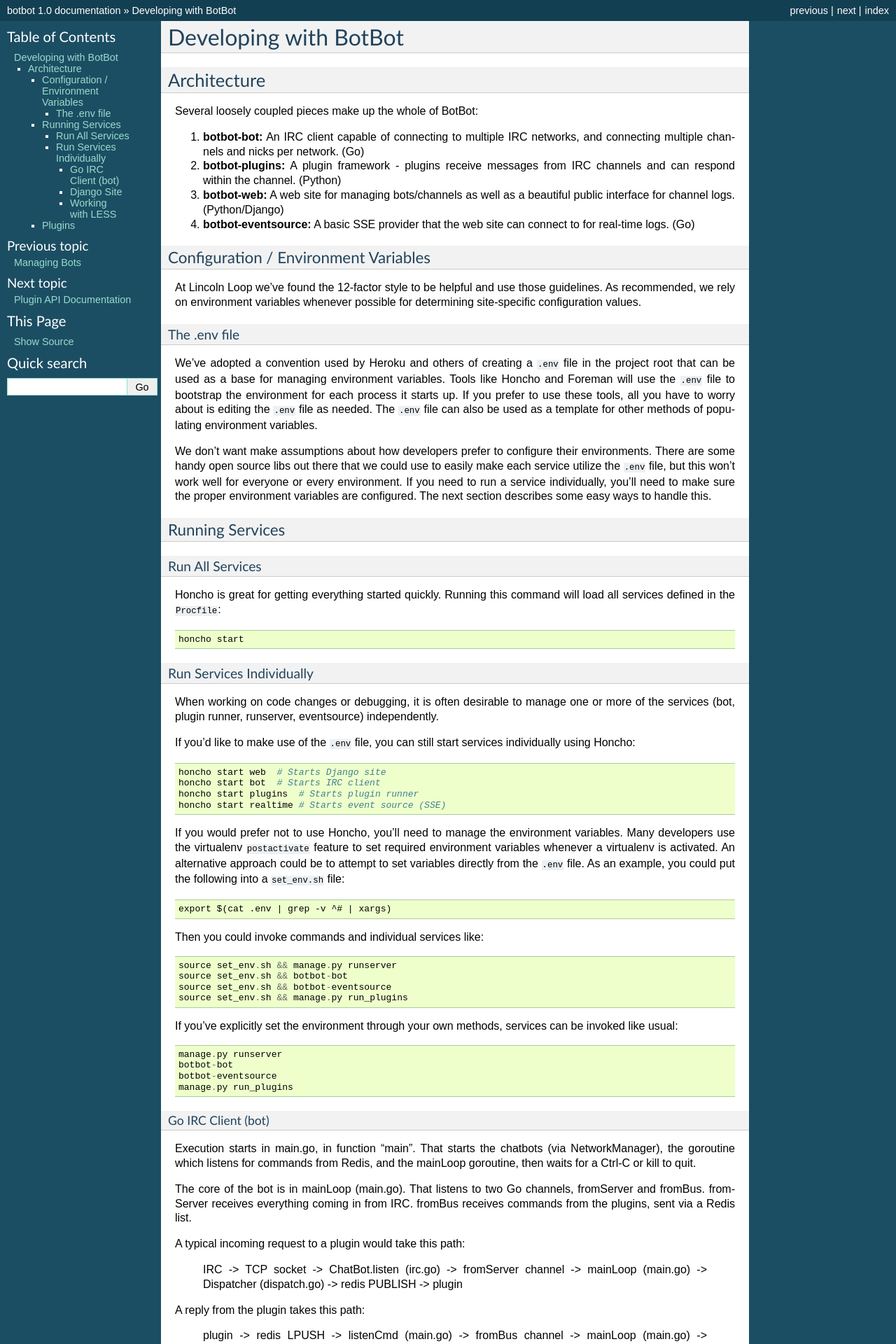
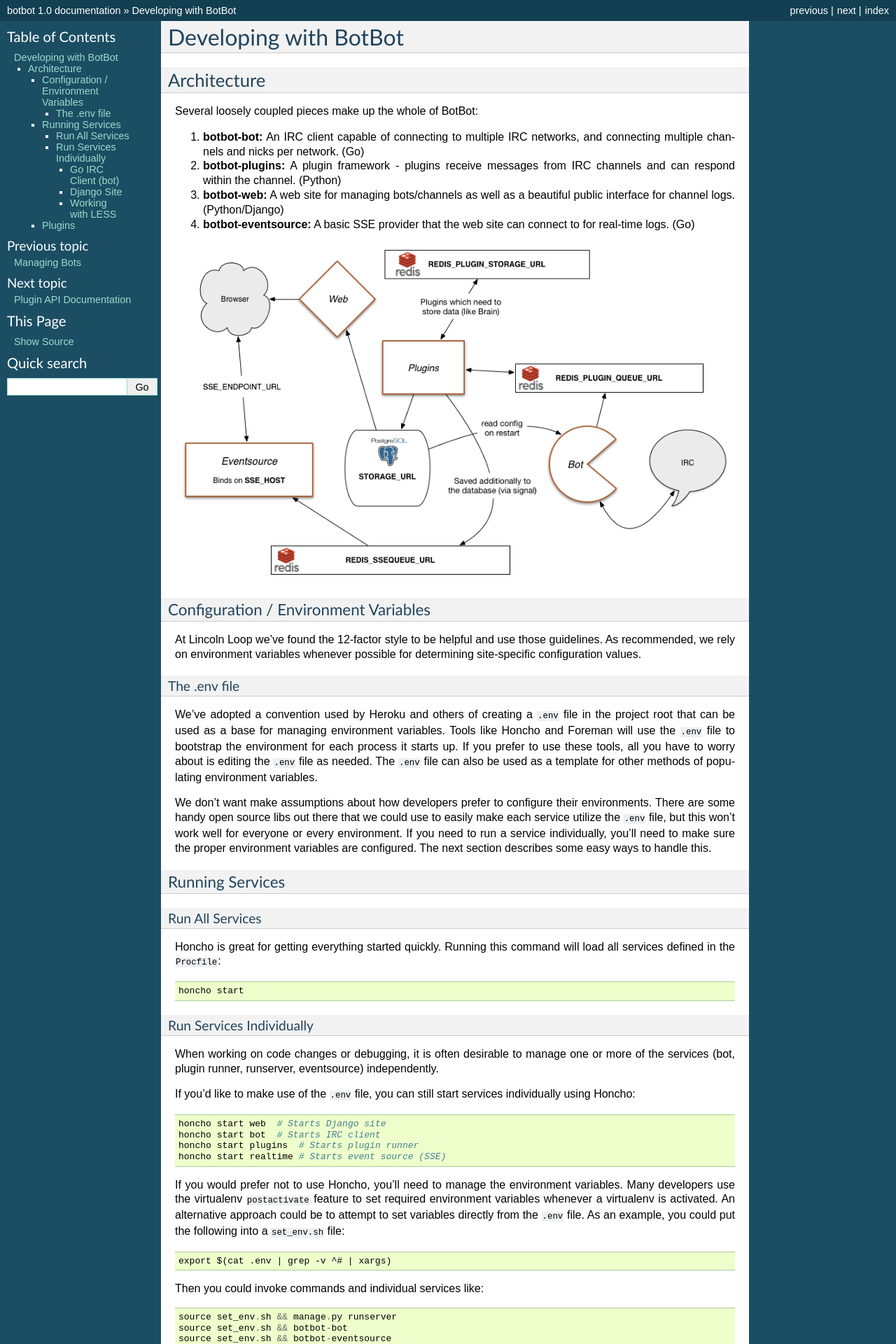
Before and after one commit to BotBotMe/botbot-web, a Sphinx documentation site: the page built from docs/developers.rst, in a window 1280 px wide. Shown: the top 1920 px of the page at 70% size. Built offline with Sphinx 7.4.7, drawn with Linux system fonts in a browser that asks for light colours.

Commit message:
Adds architecture diagram to developer docs

```diff
--- a/docs/developers.rst
+++ b/docs/developers.rst
@@ -11,6 +11,8 @@ Several loosely coupled pieces make up the whole of BotBot:
 2. **botbot-plugins:** A plugin framework - plugins receive messages from IRC channels and can respond within the channel. (Python)
 3. **botbot-web:** A web site for managing bots/channels as well as a beautiful public interface for channel logs. (Python/Django)
 4. **botbot-eventsource:** A basic SSE provider that the web site can connect to for real-time logs. (Go)
+
+.. image:: /images/botbot-architecture.png
 
 Configuration / Environment Variables
 -------------------------------------
```
Also changed, not shown: docs/images/botbot-architecture.png (added).
